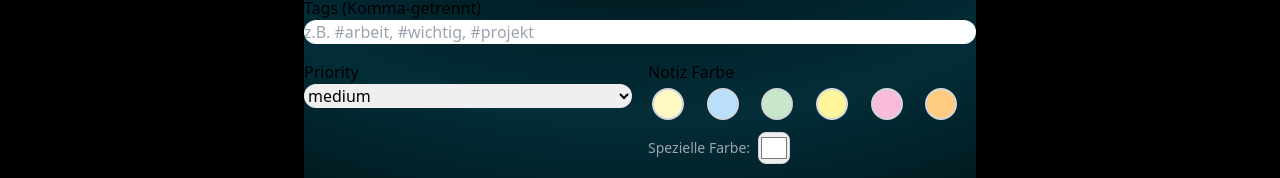
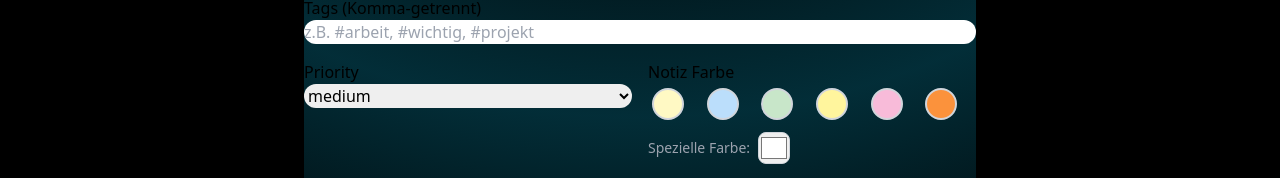
Before and after one commit to AliRamazanYildirim/thinkboard-app, a React (Vite) app in the folder frontend/: page /create in a window 1280 px wide. Shown: the part 358-536 px from the top of the page. Built offline with nearby package versions, Linux system fonts and the light colour scheme.

Commit message:
fix: Korrigiere Farbwert für die Orange-Option in der Farbpalette der CreatePage-Komponente

```diff
--- a/frontend/src/pages/CreatePage.jsx
+++ b/frontend/src/pages/CreatePage.jsx
@@ -21,7 +21,7 @@ const CreatePage = () => {
     { name: "Grün", value: "#c8e6c9" },
     { name: "Gelb", value: "#fff59d" },
     { name: "Rosa", value: "#f8bbd9" },
-    { name: "Orange", value: "#ffcc80" }
+    { name: "Orange", value: "#fb923c" }
   ];
 
   const handleSubmit = async (e) => {
```
